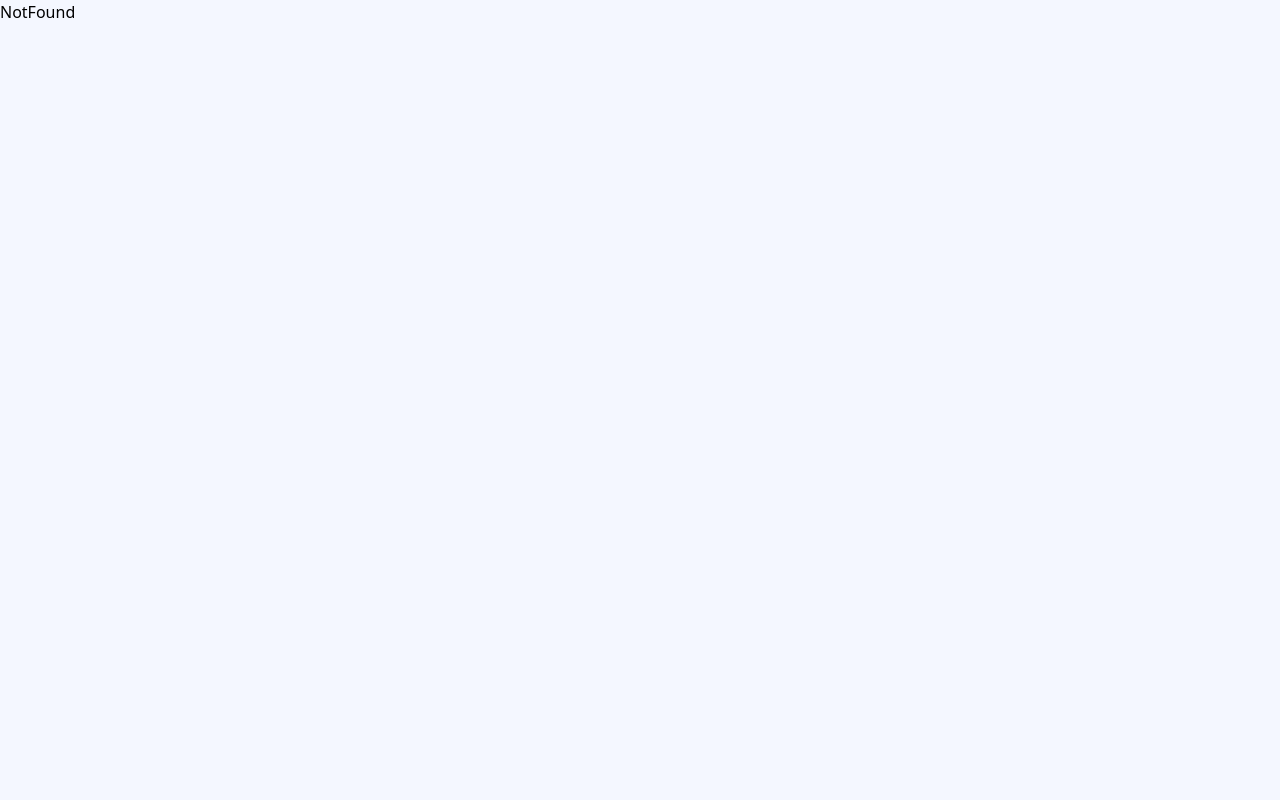
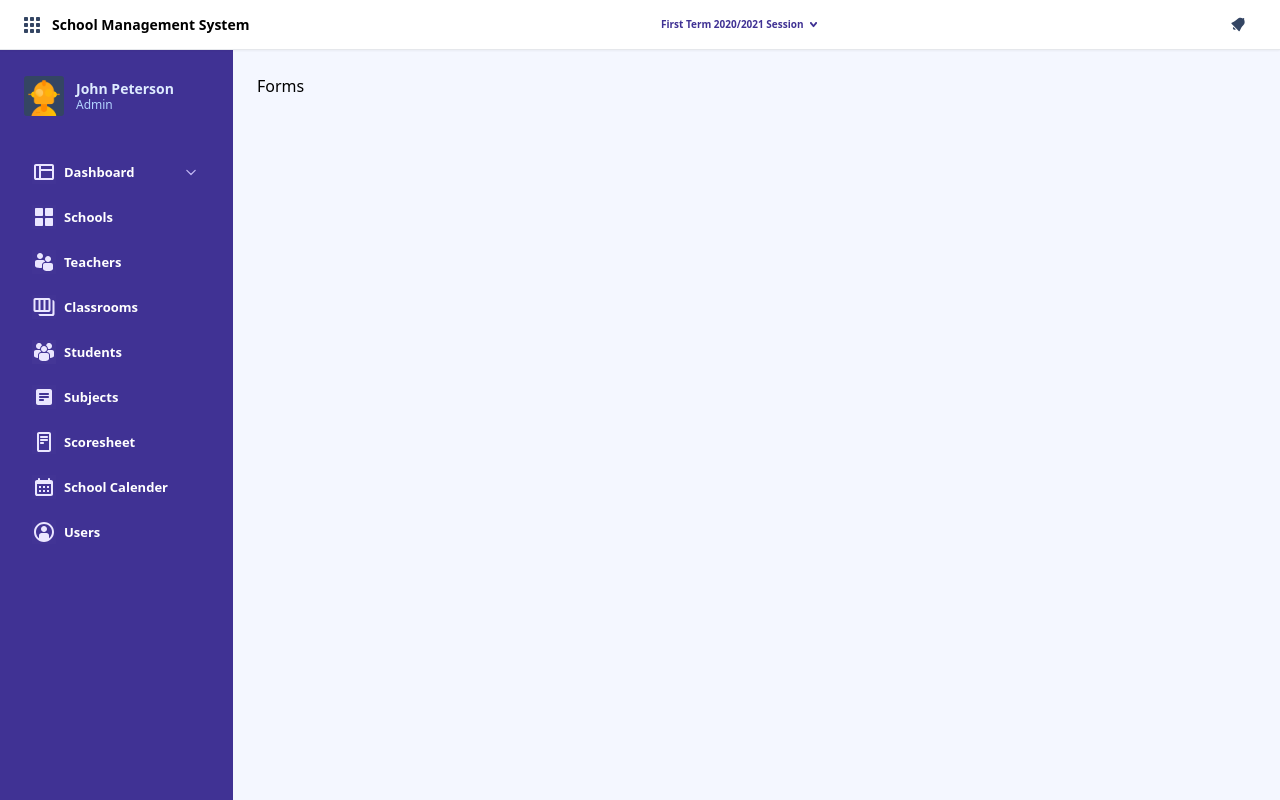
Before and after one commit to yusuftomilola/School-Management-System, a React (Vite) app: page /forms in a window 1280 px wide. Built offline with nearby package versions, Linux system fonts and the light colour scheme.

Commit message:
created a dummy form component for testing the fors component

```diff
--- a/src/App.jsx
+++ b/src/App.jsx
@@ -23,6 +23,8 @@
 import SchoolCalender from "./pages/SchoolCalender";
 import DashboardUsers from "./pages/DashboardUsers";
 
+import Forms from "./components/forms/Forms";
+
 function App() {
   return (
     <Router>
@@ -44,6 +46,7 @@
           <Route path="/scoresheet" element={<Scoresheet />} />
           <Route path="/school-calender" element={<SchoolCalender />} />
           <Route path="/userss" element={<DashboardUsers />} />
+          <Route path="/forms" element={<Forms />} />
         </Route>
 
         {/* ROUTES/PAGES WITHOUT LAYOUT */}
--- /dev/null
+++ b/src/components/forms/Forms.jsx
@@ -0,0 +1,7 @@
+import React from "react";
+
+const Forms = () => {
+  return <div>Forms</div>;
+};
+
+export default Forms;
```
